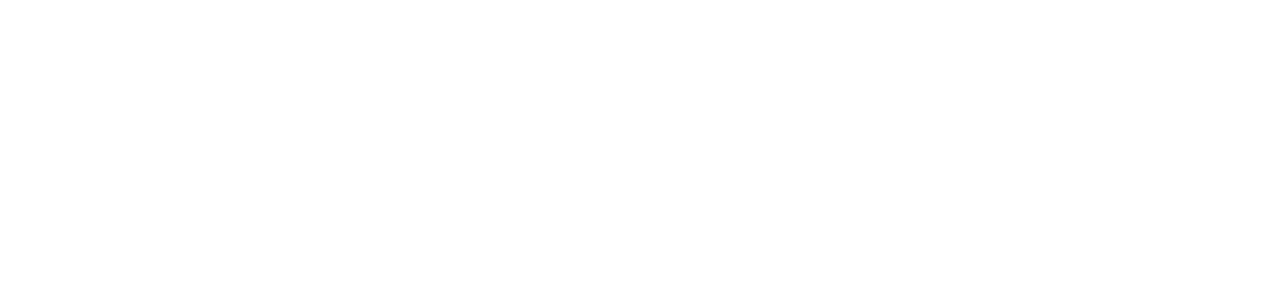
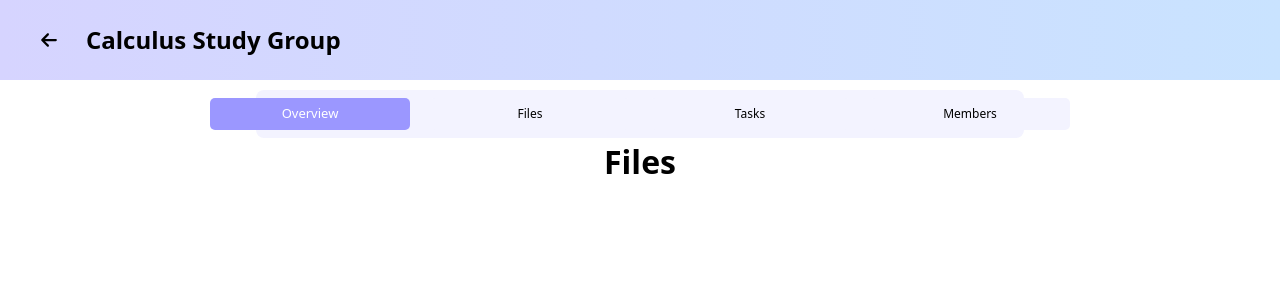
Before and after one commit to mebz2/nexus, a React (Vite) app in the folder client/: page /group/files in a window 1280 px wide. Before the commit this address had no page. Shown: the top 300 px of the page. Built offline with nearby package versions, Linux system fonts and the light colour scheme.

Commit message:
Created nested routes and got routing working in Group page.

```diff
--- a/client/src/App.tsx
+++ b/client/src/App.tsx
@@ -1,5 +1,6 @@
 import { BrowserRouter, Route, Routes } from "react-router-dom";
 import { Login, Signup, Dashboard, Groups, Group } from "./pages";
+import { Files, Members, Overview, Tasks } from "./pages/Group/components";
 function App() {
   return (
     <BrowserRouter>
@@ -9,7 +10,12 @@
         <Route path="/login" element={<Login />} />
         <Route path="/home" element={<Dashboard />} />
         <Route path="/groups" element={<Groups />} />
-        <Route path="/group" element={<Group />} />
+        <Route path="/group" element={<Group />}>
+          <Route index path="overview" element={<Overview />} />
+          <Route path="files" element={<Files />} />
+          <Route path="tasks" element={<Tasks />} />
+          <Route path="members" element={<Members />} />
+        </Route>
       </Routes>
     </BrowserRouter>
   );
--- a/client/src/pages/Group/Group.tsx
+++ b/client/src/pages/Group/Group.tsx
@@ -1,20 +1,30 @@
 import { useState } from "react";
 import { NavBtn } from "./components";
 import Navbar from "./components/Navbar";
-import { Outlet } from "react-router-dom";
+import { Link, Outlet } from "react-router-dom";
 
 export default function Group() {
   const [active, setActive] = useState<string>("Overview");
   return (
     <div className="flex h-full flex-col items-center">
       <Navbar />
+
       <div className="w-[60%] h-12 mt-2.5 bg-[#F3F3FF] flex items-center justify-center gap-5 rounded-lg">
-        <NavBtn label="Overview" active={active} setActive={setActive} />
-        <NavBtn label="Files" active={active} setActive={setActive} />
-        <NavBtn label="Tasks" active={active} setActive={setActive} />
-        <NavBtn label="Members" active={active} setActive={setActive} />
+        <Link to="/group/overview">
+          <NavBtn label="Overview" active={active} setActive={setActive} />
+        </Link>
+        <Link to="/group/files">
+          <NavBtn label="Files" active={active} setActive={setActive} />
+        </Link>
+        <Link to="/group/tasks">
+          <NavBtn label="Tasks" active={active} setActive={setActive} />
+        </Link>
+        <Link to="/group/members">
+          <NavBtn label="Members" active={active} setActive={setActive} />
+        </Link>
       </div>
-      <Outlet/>
+
+      <Outlet />
     </div>
   );
 }
--- /dev/null
+++ b/client/src/pages/Group/components/Files.tsx
@@ -0,0 +1,5 @@
+const Files = () => {
+  return <h1>Files</h1>;
+};
+
+export default Files;
--- /dev/null
+++ b/client/src/pages/Group/components/Members.tsx
@@ -0,0 +1,5 @@
+const Members = () => {
+  return <h1>Members</h1>;
+};
+
+export default Members;
--- /dev/null
+++ b/client/src/pages/Group/components/Tasks.tsx
@@ -0,0 +1,5 @@
+const Tasks = () => {
+  return <h1>Tasks</h1>;
+};
+
+export default Tasks;
--- a/client/src/pages/Group/components/index.ts
+++ b/client/src/pages/Group/components/index.ts
@@ -1,3 +1,6 @@
 export { default as Navbar } from "./Navbar";
 export { default as Overview } from "./Overview";
 export { default as NavBtn } from "./Button";
+export { default as Files } from "./Files";
+export { default as Tasks } from "./Tasks";
+export { default as Members } from "./Members";
```
